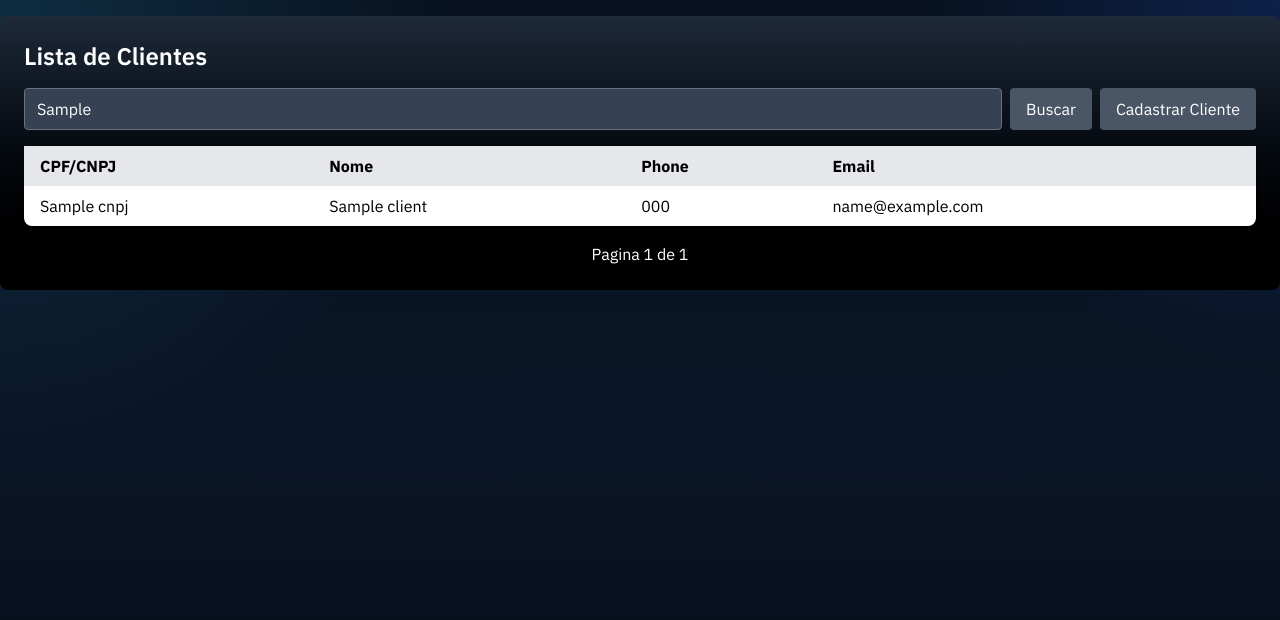
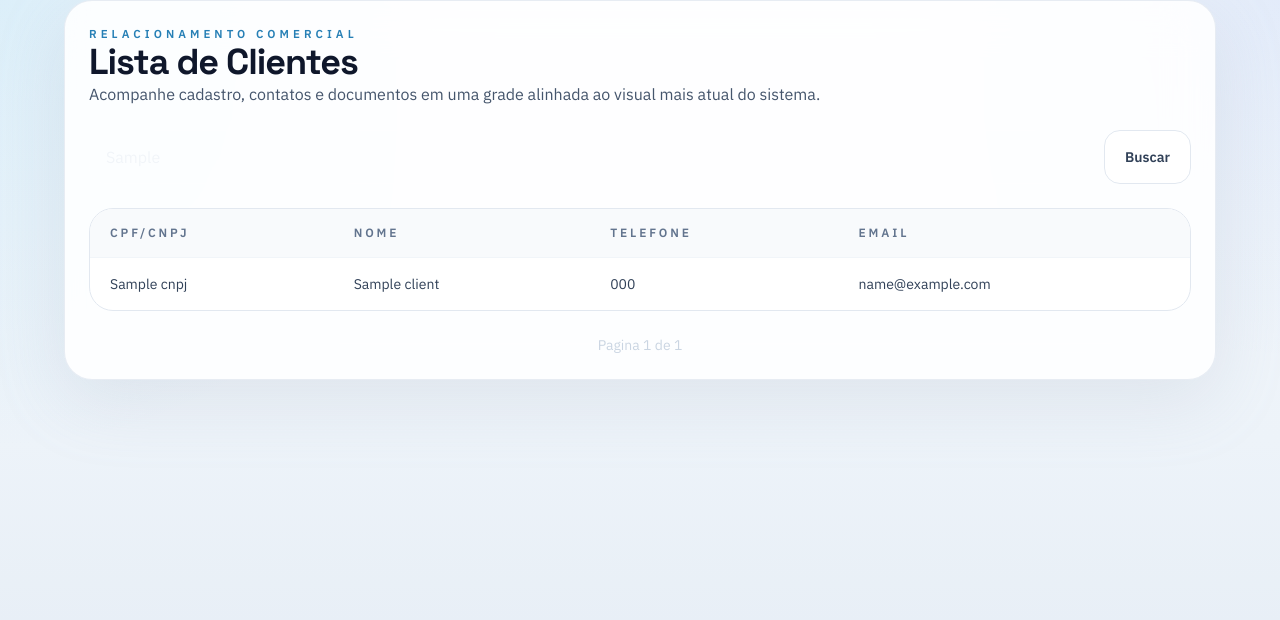
Before and after one commit to Deiner-S/AgroServiceTrackWeb, a Django app: template theme/templates/theme/client/list.html in a window 1280 px wide. Shown: the top 620 px of the page. Run offline with Django 5.2, Linux system fonts and the light colour scheme; the template is opened without the code that fills it: most values are stand-ins (such as "Sample title", 1, 10 or a date in 2020); some libraries are stand-ins or nearby versions.

Commit message:
feat(theme): add light and dark mode

```diff
--- a/theme/templates/base.html
+++ b/theme/templates/base.html
@@ -1,6 +1,6 @@
 {% load static tailwind_tags %}
 <!DOCTYPE html>
-<html lang="pt-BR">
+<html lang="pt-BR" data-theme="dark">
 <head>
     <title>Agro Service Track</title>
     <meta charset="UTF-8">
@@ -9,6 +9,15 @@
     <link rel="preconnect" href="https://fonts.googleapis.com">
     <link rel="preconnect" href="https://fonts.gstatic.com" crossorigin>
     <link href="https://fonts.googleapis.com/css2?family=IBM+Plex+Sans:wght@400;500;600;700&family=Space+Grotesk:wght@500;700&display=swap" rel="stylesheet">
+    <script>
+        (() => {
+            const storageKey = "ast-theme";
+            const root = document.documentElement;
+            const savedTheme = localStorage.getItem(storageKey);
+            const preferredTheme = window.matchMedia("(prefers-color-scheme: light)").matches ? "light" : "dark";
+            root.dataset.theme = savedTheme === "light" || savedTheme === "dark" ? savedTheme : preferredTheme;
+        })();
+    </script>
     {% tailwind_css %}
     <script src="https://unpkg.com/htmx.org"></script>
 </head>
@@ -117,13 +126,54 @@
             });
         }
 
+        function getCurrentTheme() {
+            return document.documentElement.dataset.theme === "light" ? "light" : "dark";
+        }
+
+        function applyTheme(theme) {
+            const safeTheme = theme === "light" ? "light" : "dark";
+            document.documentElement.dataset.theme = safeTheme;
+            localStorage.setItem("ast-theme", safeTheme);
+            const nextThemeLabel = safeTheme === "light" ? "Ativar modo escuro" : "Ativar modo claro";
+
+            document.querySelectorAll("[data-theme-label]").forEach((label) => {
+                label.textContent = safeTheme === "light" ? "Modo escuro" : "Modo claro";
+            });
+
+            document.querySelectorAll("[data-theme-icon]").forEach((icon) => {
+                icon.textContent = safeTheme === "light" ? "Lua" : "Sol";
+            });
+
+            document.querySelectorAll("[data-theme-toggle]").forEach((button) => {
+                button.setAttribute("aria-label", nextThemeLabel);
+                button.setAttribute("title", nextThemeLabel);
+            });
+        }
+
+        function bindThemeToggle(root = document) {
+            root.querySelectorAll("[data-theme-toggle]").forEach((button) => {
+                if (button.dataset.themeBound === "true") {
+                    return;
+                }
+
+                button.addEventListener("click", () => {
+                    applyTheme(getCurrentTheme() === "light" ? "dark" : "light");
+                });
+
+                button.dataset.themeBound = "true";
+            });
+        }
+
         document.addEventListener("DOMContentLoaded", () => {
+            applyTheme(getCurrentTheme());
+            bindThemeToggle();
             bindCpfMask();
             bindPhoneMask();
             bindZipCodeMask();
         });
 
         document.body.addEventListener("htmx:afterSwap", (event) => {
+            bindThemeToggle(event.target);
             bindCpfMask(event.target);
             bindPhoneMask(event.target);
             bindZipCodeMask(event.target);
--- a/theme/templates/theme/app_shell.html
+++ b/theme/templates/theme/app_shell.html
@@ -4,6 +4,11 @@
 <div class="app-shell">
     <div class="app-grid">
         <header class="topbar">
+            <button type="button" class="theme-toggle theme-toggle-header" data-theme-toggle>
+                <span class="theme-toggle-icon" data-theme-icon>Sol</span>
+                <span class="hidden" data-theme-label>Modo claro</span>
+            </button>
+
             <div class="topbar-inner">
                 <div class="flex items-start gap-4">
                     <div class="brand-mark" style="font-family: 'Space Grotesk', sans-serif;">AST</div>
--- a/theme/templates/theme/client/list.html
+++ b/theme/templates/theme/client/list.html
@@ -1,68 +1,81 @@
 {% extends "base.html" %}
 
 {% block content %}
-<div class="container mx-auto bg-gradient-to-t from-black to-gray-800 mt-4 rounded-lg p-6 text-white">
-    <h1 class="text-2xl font-semibold mb-4">Lista de Clientes</h1>
-    <form id="search-form" class="flex gap-2 mb-4"
+<section class="page-shell">
+    <div class="surface-panel">
+        <div class="page-header">
+            <div>
+                <p class="page-kicker">Relacionamento comercial</p>
+                <h1 class="page-title" style="font-family: 'Space Grotesk', sans-serif;">Lista de Clientes</h1>
+                <p class="page-subtitle">Acompanhe cadastro, contatos e documentos em uma grade alinhada ao visual mais atual do sistema.</p>
+            </div>
+        </div>
+
+        <form id="search-form" class="toolbar mt-6"
             hx-get="{% url 'client-list' %}"
             hx-target="#main-content"
             hx-swap="innerHTML">
+            <div class="toolbar-search">
                 <input
-            class="w-full px-3 py-2 border border-gray-500 bg-gray-700 text-white placeholder-gray-300 rounded focus:outline-none focus:ring-2 focus:ring-gray-400"
+                    class="w-full rounded-2xl border border-white/10 bg-white/[0.06] px-4 py-3.5 text-slate-100 focus:border-sky-300/40 focus:outline-none focus:ring-4 focus:ring-sky-400/10"
                     type="text"
                     name="search"
-            placeholder="CPF/CNPJ/Nome/Phone/Email"
+                    placeholder="CPF, CNPJ, nome, telefone ou email"
                     value="{{ current_search|default:'' }}"
-            hx-trigger="keyup changed delay:500ms"
-        >
-        <button type="submit" class="bg-gray-600 hover:bg-gray-700 text-white py-2 px-4 rounded">Buscar</button>
+                    hx-trigger="keyup changed delay:500ms">
+                <button type="submit" class="action-btn-secondary">Buscar</button>
+            </div>
+            {% if can_manage_client %}
             <button
                 type="button"
-            class="bg-gray-600 hover:bg-gray-700 text-white py-2 px-4 rounded whitespace-nowrap"
+                class="action-btn-primary"
                 hx-get="{% url 'add_client' %}"
                 hx-target="#main-content"
-            hx-swap="innerHTML"
-        >
-            Cadastrar Cliente
+                hx-swap="innerHTML">
+                Cadastrar cliente
             </button>
+            {% endif %}
         </form>
+
         {% if page_client %}
-    <table class="min-w-full bg-white shadow rounded-lg text-black">
+        <div class="data-table-wrap mt-6">
+            <table class="data-table">
                 <thead>
-            <tr class="bg-gray-200">
-                <th class="py-2 px-4 text-left">CPF/CNPJ</th>
-                <th class="py-2 px-4 text-left">Nome</th>
-                <th class="py-2 px-4 text-left">Phone</th>
-                <th class="py-2 px-4 text-left">Email</th>
+                    <tr>
+                        <th>CPF/CNPJ</th>
+                        <th>Nome</th>
+                        <th>Telefone</th>
+                        <th>Email</th>
                     </tr>
                 </thead>
-
                 <tbody>
                     {% for client in page_client %}
                     <tr
-                class="hover:bg-gray-100 text-black cursor-pointer"
+                        class="{% if can_view_client_detail %}cursor-pointer{% endif %}"
+                        {% if can_view_client_detail %}
                         hx-get="{% url 'client-detail' client.id %}?search={{ current_search|urlencode }}&page={{ page_client.number }}"
                         hx-target="#main-content"
                         hx-swap="innerHTML"
-            >
-                <td class="py-2 px-4">
+                        {% endif %}>
+                        <td>
                             {% if client.cnpj %}
                                 {{ client.cnpj }}
                             {% else %}
                                 {{ client.cpf }}
                             {% endif %}
                         </td>
-                <td class="py-2 px-4">{{ client.name }}</td>
-                <td class="py-2 px-4">{{ client.phone }}</td>
-                <td class="py-2 px-4">{{ client.email }}</td>
+                        <td>{{ client.name }}</td>
+                        <td>{{ client.phone }}</td>
+                        <td>{{ client.email }}</td>
                     </tr>
                     {% endfor %}
                 </tbody>
             </table>
+        </div>
 
-    <div class="flex items-center justify-between mt-4 text-white">
+        <div class="mt-6 flex flex-col gap-3 text-sm text-slate-300 sm:flex-row sm:items-center sm:justify-between">
             {% if page_client.has_previous %}
-        <button class="bg-gray-600 hover:bg-gray-700 text-white py-1 px-3 rounded"
+            <button class="action-btn-secondary"
                 hx-get="{% url 'client-list' %}?page={{ page_client.previous_page_number }}&search={{ current_search|urlencode }}"
                 hx-target="#main-content"
                 hx-swap="innerHTML">
@@ -75,7 +88,7 @@
             <span>Pagina {{ page_client.number }} de {{ page_client.paginator.num_pages }}</span>
 
             {% if page_client.has_next %}
-        <button class="bg-gray-600 hover:bg-gray-700 text-white py-1 px-3 rounded"
+            <button class="action-btn-secondary"
                 hx-get="{% url 'client-list' %}?page={{ page_client.next_page_number }}&search={{ current_search|urlencode }}"
                 hx-target="#main-content"
                 hx-swap="innerHTML">
@@ -86,7 +99,10 @@
             {% endif %}
         </div>
         {% else %}
-    <p class="text-white">Nenhum cliente cadastrado ainda.</p>
+        <div class="empty-state mt-6">
+            Nenhum cliente cadastrado ainda.
+        </div>
         {% endif %}
     </div>
+</section>
 {% endblock %}
--- a/theme/templates/theme/dashboard.html
+++ b/theme/templates/theme/dashboard.html
@@ -2,7 +2,7 @@
     <div class="page-header">
         <div class="space-y-3">
             <p class="page-kicker">Controle inteligente</p>
-            <h1 class="page-title" style="font-family: 'Space Grotesk', sans-serif;">Operacao tecnica com visual renovado e foco em clareza</h1>
+            <h1 class="page-title" style="font-family: 'Space Grotesk', sans-serif;">Painel operacional</h1>
             <p class="page-subtitle">
                 Centralize clientes, equipes, ordens de servico e checklists em uma interface mais limpa,
                 responsiva e preparada para uma rotina de oficina com alto volume operacional.
--- a/theme/templates/theme/login.html
+++ b/theme/templates/theme/login.html
@@ -2,6 +2,11 @@
 
 {% block content %}
 <div class="auth-shell">
+    <button type="button" class="theme-toggle auth-theme-toggle" data-theme-toggle>
+        <span class="theme-toggle-icon" data-theme-icon>Sol</span>
+        <span class="hidden" data-theme-label>Modo claro</span>
+    </button>
+
     <div class="auth-card">
         <div class="auth-grid">
             <section class="auth-panel-brand">
```
Also changed, not shown: theme/static_src/src/styles.css (+250 -1 lines), theme/static/css/dist/styles.css. Lines whose indentation alone changed are shown as unchanged.
